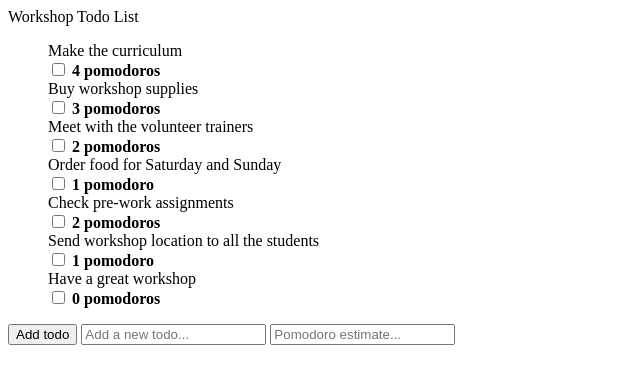
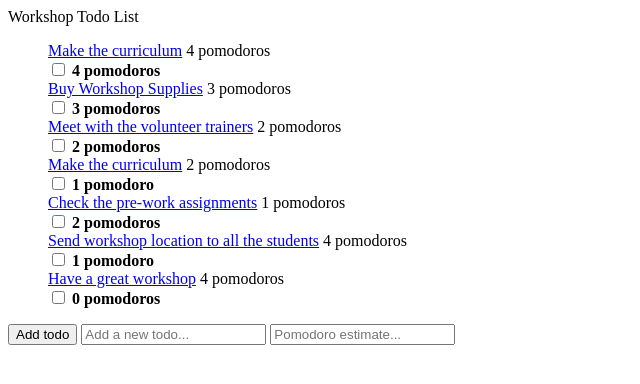
Before and after one commit to AyeshaBaweja/todo_app_front_end, a plain HTML site: page index.html in a window 1280 px wide. Shown: the whole page, without its empty margins (0-640 px from the left). Drawn offline with Linux system fonts and the light colour scheme.

Commit message:
with links

```diff
--- a/index.html
+++ b/index.html
@@ -6,19 +6,19 @@
     Workshop Todo List
     <ul style="list-style: none;">
 
-    <li>Make the curriculum</li> <input type="checkbox"/>
+    <li> <a href="show.html">Make the curriculum</a> 4 pomodoros</li> <input type="checkbox"/>
     <strong>4 pomodoros</strong>
-    <li>Buy workshop supplies</li> <input type="checkbox"/>
+    <li>  <a href="show.html">Buy Workshop Supplies</a> 3 pomodoros</li> <input type="checkbox"/>
     <strong>3 pomodoros</strong>
-    <li>Meet with the volunteer trainers</li> <input type="checkbox"/>
+    <li> <a href="show.html">Meet with the volunteer trainers</a> 2 pomodoros</li> <input type="checkbox"/>
     <strong> 2 pomodoros </strong>
-    <li>Order food for Saturday and Sunday</li> <input type="checkbox"/>
+    <li><a href="show.html">Make the curriculum</a> 2 pomodoros</li> <input type="checkbox"/>
     <strong>1 pomodoro</strong>
-    <li>Check pre-work assignments</li> <input type="checkbox"/>
+    <li><a href="show.html">Check the pre-work assignments</a> 1 pomodoros</li> <input type="checkbox"/>
     <strong>2 pomodoros</strong>
-    <li>Send workshop location to all the students</li> <input type="checkbox"/>
+    <li><a href="show.html">Send workshop location to all the students</a> 4 pomodoros</li> <input type="checkbox"/>
     <strong>1 pomodoro</strong>
-    <li>Have a great workshop</li> <input type="checkbox"/>
+    <li><a href="show.html">Have a great workshop</a> 4 pomodoros</li> <input type="checkbox"/>
     <strong>0 pomodoros</strong>
     </ul>
     <input type="submit" value="Add todo">
```
Also changed, not shown: show.html (+13 -0 lines).
